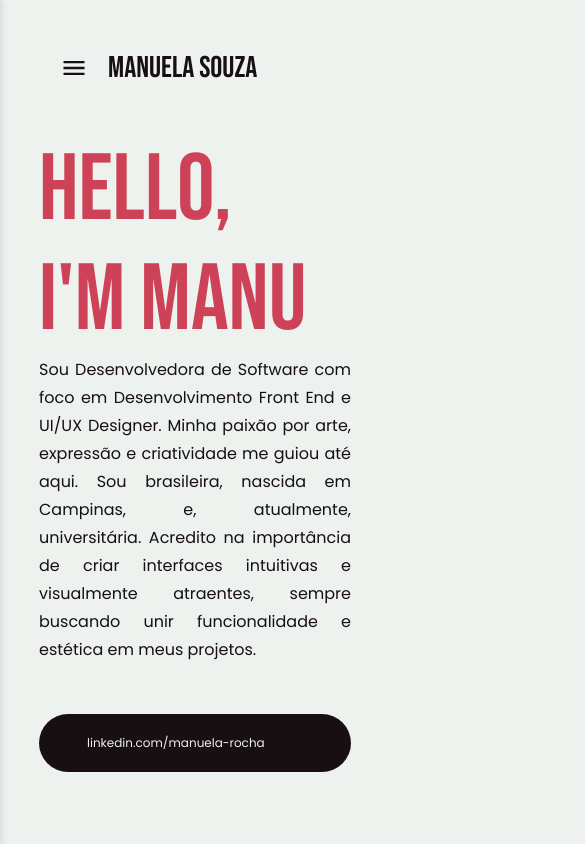
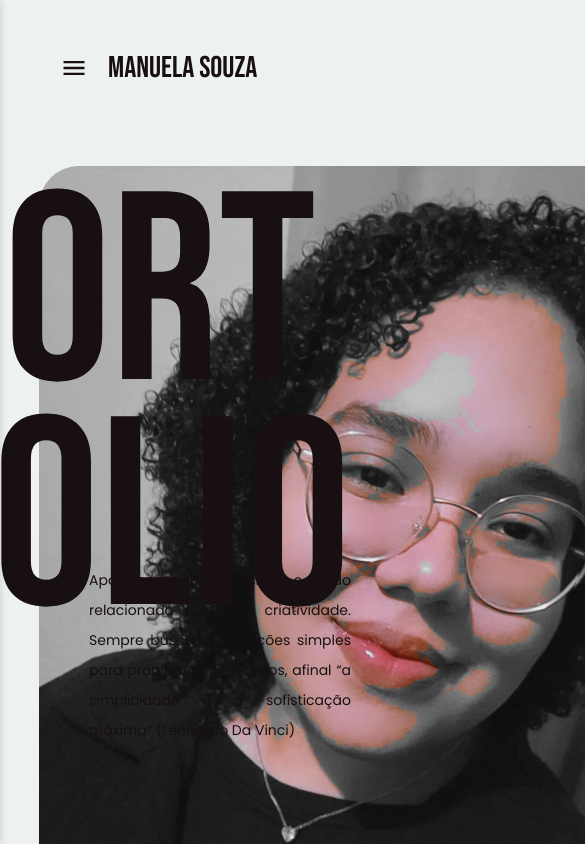
Before and after one commit to rochamanuela/my-portfolio, a React (Vite) app: page / in a window 390 px wide. Shown: the top 844 px of the page, 585 px wide, since content can reach past the window. Built offline with nearby package versions, Linux system fonts and the light colour scheme.

Commit message:
feat: general adjusts

```diff
--- a/src/App.jsx
+++ b/src/App.jsx
@@ -13,7 +13,7 @@ function App() {
   return (
     <div>
       <Navbar />
-      {/* <Header /> */}
+      <Header />
       <About />
       <Education />
       {/* <Skills /> */}
--- a/src/components/Header/index.jsx
+++ b/src/components/Header/index.jsx
@@ -10,7 +10,8 @@ export default function Header() {
         <img src={MyFace} />
       </div>
       <div className="header-child">
-        <h1>Portfolio</h1>
+        <h1 className="portfolio-title">Portfolio</h1>
+        <h1 className="portfolio-title-broken">Port<br />folio</h1>
         <p className="introduction">Apaixonada por design e tudo relacionado à arte e criatividade. Sempre buscando
           soluções simples para problemas complexos, afinal “a simplicidade é a sofisticação
           máxima” (Leonardo Da Vinci)</p>
--- a/src/components/Header/style.css
+++ b/src/components/Header/style.css
@@ -2,6 +2,8 @@
 .header {
     display: flex;
     flex-direction: row;
+    padding: 0 10%;
+    margin-bottom: 5%;
 }
 
 .header h1 {
@@ -19,7 +21,7 @@
 .header p.introduction {
     font-style: normal;
     font-weight: 400;
-    font-size: 18px;
+    font-size: 14px;
     line-height: 30px;
     text-align: justify;
     padding-left: 50px;
@@ -32,7 +34,6 @@
     width: 590px;
     height: 800px;
     border-radius: 40px;
-    margin-left: 200px;
 }
 
 .header .header-child p.name {
@@ -44,3 +45,57 @@
     z-index: 1;
     margin-left: -430px;
 }
+
+.header h1.portfolio-title-broken {
+    display: none;
+}
+
+@media screen and (max-width: 1500px) {
+    .header p.introduction {
+        width: auto;
+        padding-right: 10%;
+    }
+
+    .header h1 {
+        left: 26.5%;
+    }
+}
+
+@media screen and (max-width: 1350px) {
+    .header h1.portfolio-title-broken {
+        display: block;
+
+        /* testes */
+        right: 10%;
+        left: auto;
+        top: 22%;
+        line-height: 225px
+    }
+
+    .header h1.portfolio-title {
+        display: none;
+    }
+
+    .header p.introduction {
+        top: 67%;
+    }
+}
+
+@media screen and (max-width: 1160px) {
+    .header {
+        flex-direction: column;
+    }
+
+    .header h1 {
+        font-family: 'Bebas Neue';
+        font-style: normal;
+        font-weight: 400;
+        font-size: 268.333px;
+        line-height: 322px;
+        z-index: 5;
+        left: 32.5%;
+        position: absolute;
+
+        top: 0%;
+    }
+}
--- a/src/components/Navbar/style.css
+++ b/src/components/Navbar/style.css
@@ -23,7 +23,7 @@
     text-decoration: none;
     color: var(--licorice);
     font-weight: 400;
-    font-size: 18px;
+    font-size: 14px;
     line-height: 30px;
 }
 
```
Also changed, not shown: 1 other file (tests, documents, lock files or other folders).
